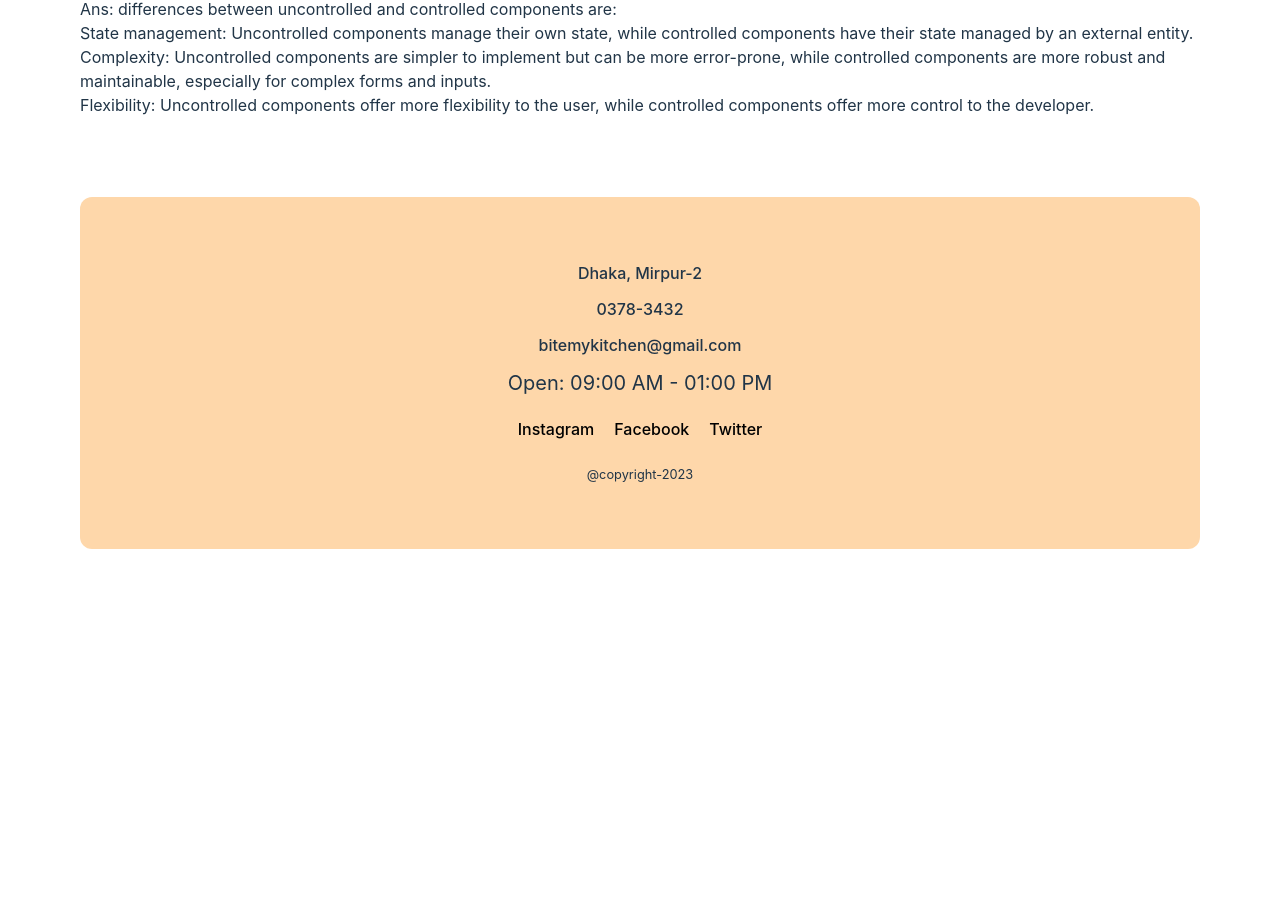
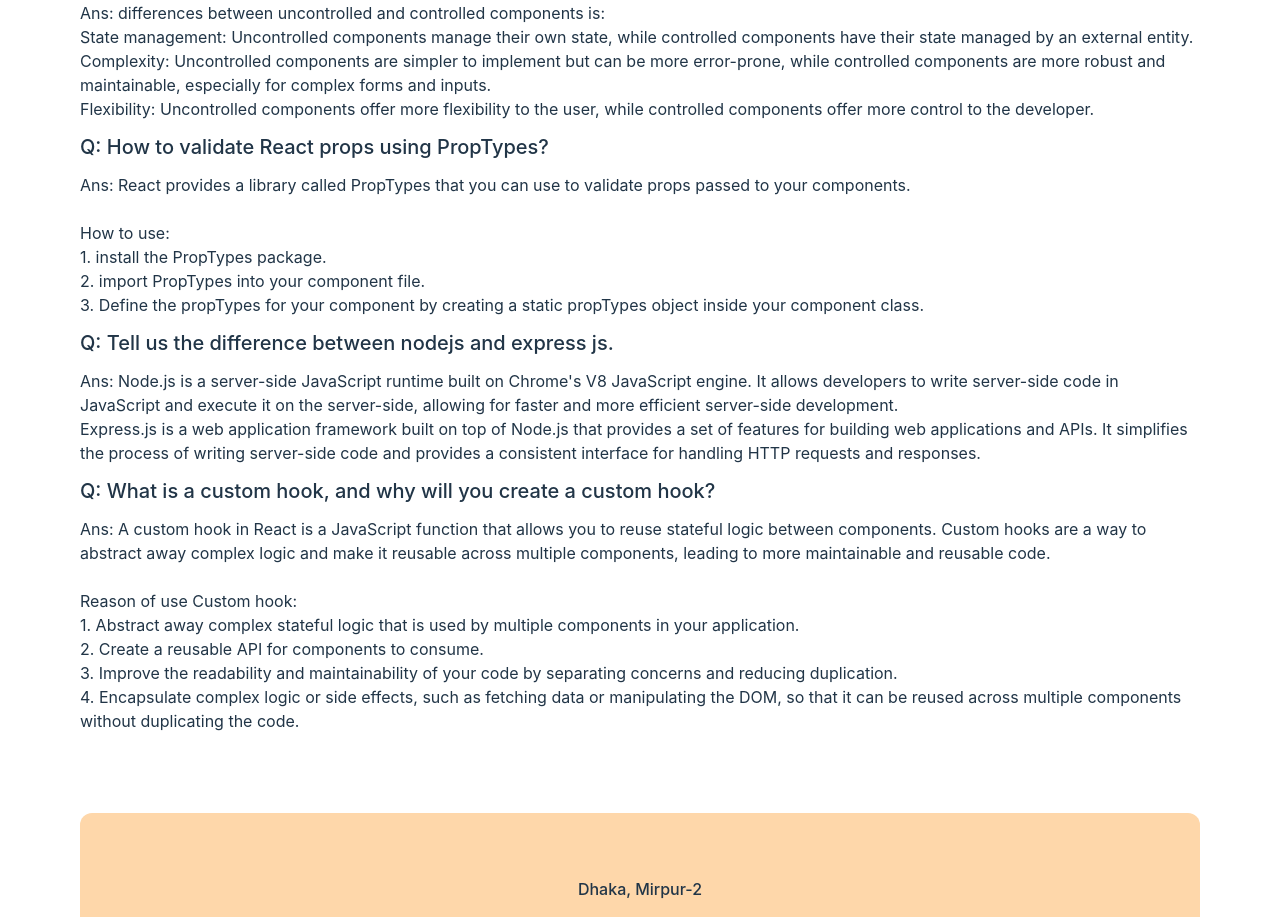
Before and after one commit to AbuBokorprog/bite-my-kitchen-client-side, a React (Vite) app: page /blog in a window 1280 px wide. Shown: the part 499-1416 px from the top of the page. Before the commit the page ends 1048 px from the top, so only its background shows below. Built offline with nearby package versions, Linux system fonts and the light colour scheme; no server answers.

Commit message:
end the projects

```diff
--- a/src/AuthProvider/AuthProvider.jsx
+++ b/src/AuthProvider/AuthProvider.jsx
@@ -52,10 +52,15 @@ const AuthProvider = ({ children }) => {
   const logOut = () => {
     return signOut(auth);
   };
-
-  const uuser = auth.currentUser;
+  const User = auth.currentUser;
+  const update = (name, photo) => {
+    return updateProfile(auth.currentUser, {
+      displayName: "name",
+    });
+  };
   //console.log(photo);
   const AuthInfo = {
+    update,
     user,
     createUser,
     githubSignIn,
--- a/src/Component/Blogs/Blogs.jsx
+++ b/src/Component/Blogs/Blogs.jsx
@@ -11,22 +11,70 @@ const Blogs = () => {
         />
       </div>
       <div className="my-20">
-        <p>
+        <p className="text-xl font-medium">
           Q: Tell us the differences between uncontrolled and controlled
           components.
         </p>
         <p className="my-3">
-          Ans: differences between uncontrolled and controlled components are:{" "}
+          Ans: differences between uncontrolled and controlled components is:
           <br />
           State management: Uncontrolled components manage their own state,
           while controlled components have their state managed by an external
           entity.
           <br /> Complexity: Uncontrolled components are simpler to implement
           but can be more error-prone, while controlled components are more
-          robust and maintainable, especially for complex forms and inputs.{" "}
+          robust and maintainable, especially for complex forms and inputs.
           <br />
           Flexibility: Uncontrolled components offer more flexibility to the
           user, while controlled components offer more control to the developer.
+        </p>
+        <p className="text-xl font-medium">
+          Q: How to validate React props using PropTypes?
+        </p>
+        <p className="my-3">
+          Ans: React provides a library called PropTypes that you can use to
+          validate props passed to your components. <br />
+          <br />
+          How to use:
+          <br />
+          1. install the PropTypes package. <br />
+          2. import PropTypes into your component file. <br />
+          3. Define the propTypes for your component by creating a static
+          propTypes object inside your component class. <br />
+        </p>
+        <p className="text-xl font-medium">
+          Q: Tell us the difference between nodejs and express js.
+        </p>
+        <p className="my-3">
+          Ans: Node.js is a server-side JavaScript runtime built on Chrome's V8
+          JavaScript engine. It allows developers to write server-side code in
+          JavaScript and execute it on the server-side, allowing for faster and
+          more efficient server-side development.
+          <br />
+          Express.js is a web application framework built on top of Node.js that
+          provides a set of features for building web applications and APIs. It
+          simplifies the process of writing server-side code and provides a
+          consistent interface for handling HTTP requests and responses.
+        </p>
+        <p className="text-xl font-medium">
+          Q: What is a custom hook, and why will you create a custom hook?
+        </p>
+        <p className="my-3">
+          Ans: A custom hook in React is a JavaScript function that allows you
+          to reuse stateful logic between components. Custom hooks are a way to
+          abstract away complex logic and make it reusable across multiple
+          components, leading to more maintainable and reusable code.
+          <br />
+          <br />
+          Reason of use Custom hook: <br />
+          1. Abstract away complex stateful logic that is used by multiple
+          components in your application. <br />
+          2. Create a reusable API for components to consume. <br />
+          3. Improve the readability and maintainability of your code by
+          separating concerns and reducing duplication. <br />
+          4. Encapsulate complex logic or side effects, such as fetching data or
+          manipulating the DOM, so that it can be reused across multiple
+          components without duplicating the code.
         </p>
       </div>
     </div>
--- a/src/Component/Register/Register.jsx
+++ b/src/Component/Register/Register.jsx
@@ -2,9 +2,10 @@ import React, { useContext, useState } from "react";
 import { FaArrowLeft } from "react-icons/fa";
 import { Link } from "react-router-dom";
 import { AuthContext } from "../../AuthProvider/AuthProvider";
+import { updateProfile } from "firebase/auth";
 
 const Register = () => {
-  const { user, createUser } = useContext(AuthContext);
+  const { createUser, update } = useContext(AuthContext);
   const [error, setError] = useState("");
   const [success, setSuccess] = useState("");
   //console.log(createUser);
@@ -15,14 +16,7 @@ const Register = () => {
     const password = form.password.value;
     const displayName = form.displayName.value;
     const photoURL = form.photoURL.value;
-    console.log(displayName);
-    // update(displayName, photoURL)
-    //   .then(() => {
-    //     //profile update
-    //   })
-    //   .catch((error) => {
-    //     console.log(error);
-    //   });
+
     createUser(email, password)
       .then((loggedUser) => {
         const user = loggedUser.user;
--- a/src/Shared/Navbar/Navbar.jsx
+++ b/src/Shared/Navbar/Navbar.jsx
@@ -6,7 +6,7 @@ import ActiveLink from "../../ActiveLink/ActiveLink";
 
 const Navbar = () => {
   const { user, loader, logOut } = useContext(AuthContext);
-  console.log(user);
+  //console.log(user);
   let pt = "";
   let n = "";
   if (user) {
```
